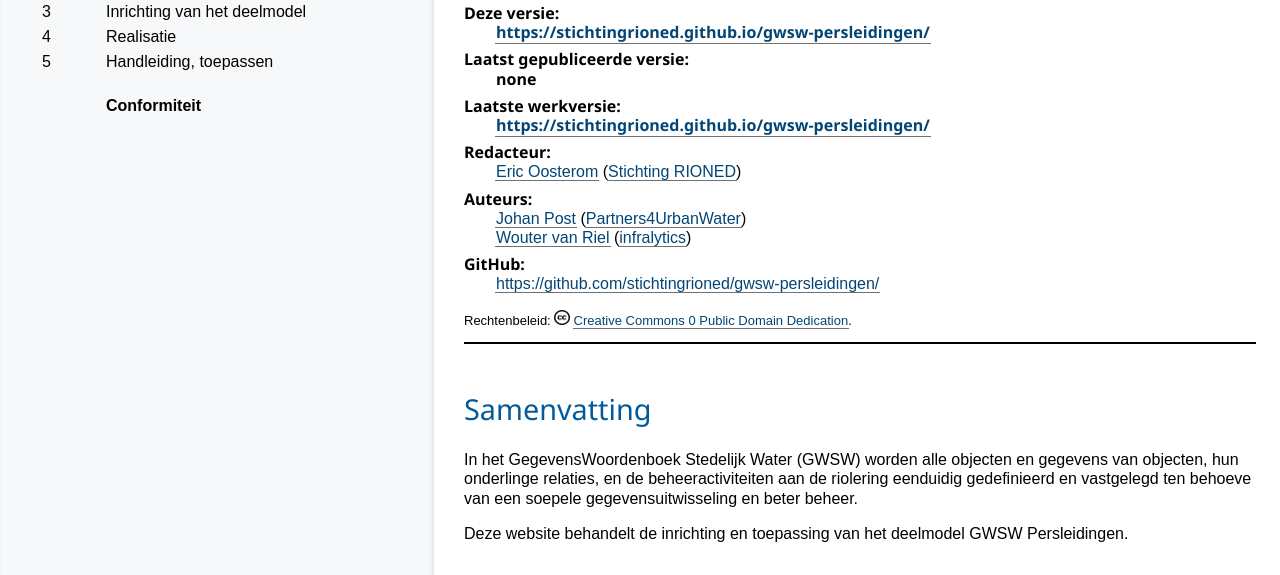
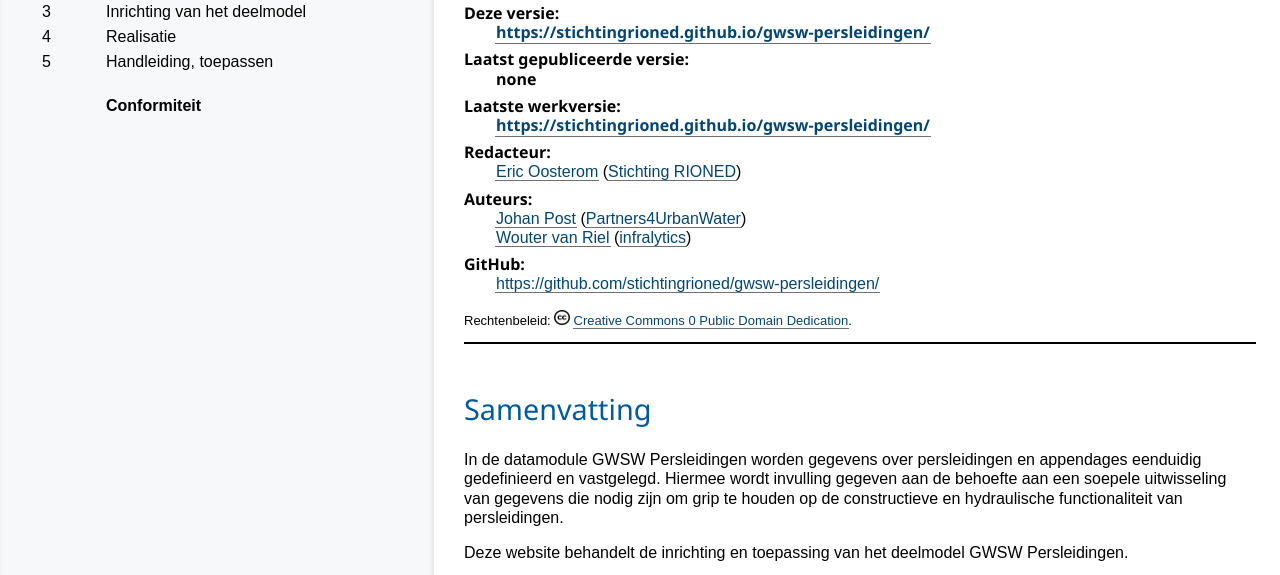
Before and after one commit to StichtingRIONED/gwsw-persleidingen, a plain HTML site: page index.html in a window 1280 px wide. Shown: the part 145-720 px from the top of the page. Drawn offline with Linux system fonts and the light colour scheme; a script that the page names is missing.

Commit message:
Update index.html

```diff
--- a/index.html
+++ b/index.html
@@ -15,9 +15,9 @@
 
   <div id='abstract'>
     <p>
-      In het GegevensWoordenboek Stedelijk Water (GWSW) worden alle objecten en gegevens van objecten, hun onderlinge
-      relaties, en de beheeractiviteiten aan de riolering eenduidig gedefinieerd en vastgelegd ten behoeve van een
-      soepele gegevensuitwisseling en beter beheer.
+      In de datamodule GWSW Persleidingen worden gegevens over persleidingen en appendages eenduidig gedefinieerd en vastgelegd.
+	  Hiermee wordt invulling gegeven aan de behoefte aan een soepele uitwisseling van gegevens die nodig zijn om grip te houden op
+	  de constructieve en hydraulische functionaliteit van persleidingen.
     </p>
     <p>
       Deze website behandelt de inrichting en toepassing van het deelmodel GWSW Persleidingen.
```
